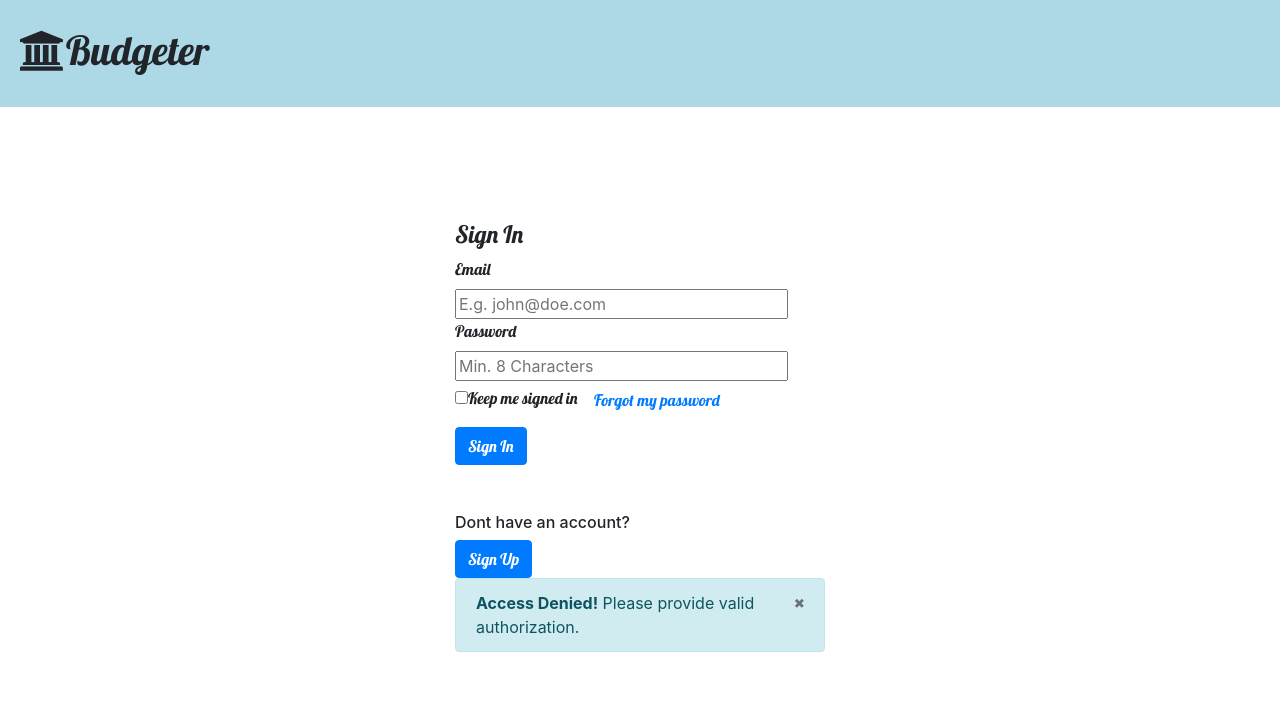
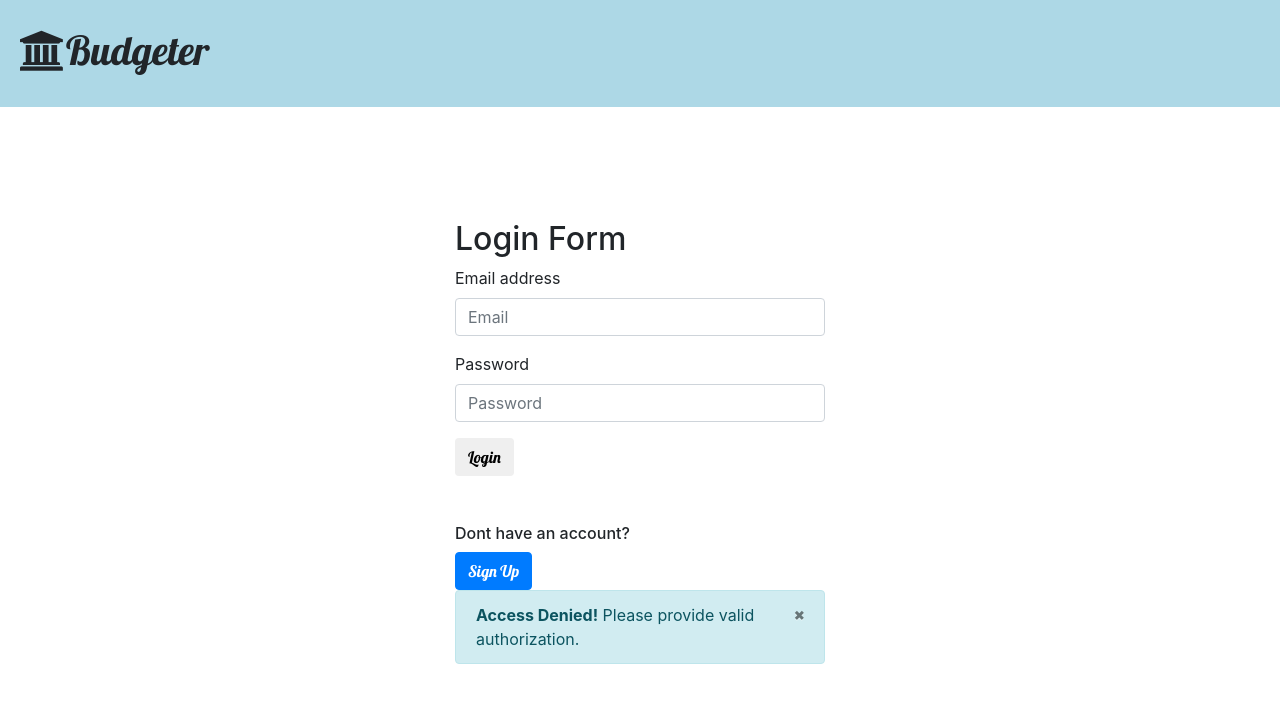
Before and after one commit to BootcampTeam1/Project_V_2.0, a website: page views/signin.html in a window 1280 px wide. Drawn offline with nearby package versions, Linux system fonts and the light colour scheme.

Commit message:
still struggling to get post to work, routes a functional - need to connect to front end.

```diff
--- a/routes/htmlRoutes.js
+++ b/routes/htmlRoutes.js
@@ -25,7 +25,7 @@ router.get("/login", (req, res) => {
 // GET "/members" - authenticated route - logged in users only
 // add this middleware for any route that shouldnt be accessible to public
 router.get("/members", isAuthenticated, (req, res) => {
-  res.sendFile(path.join(__dirname, "../views/members.html"));
+  res.sendFile(path.join(__dirname, "../views/index.html"));
 });
 
 module.exports = router;
--- a/views/signin.html
+++ b/views/signin.html
@@ -29,37 +29,23 @@
         <div class="span12">
              <div class="span6">
                 <div class="area">
-                    <form id="loginForm" class="form-horizontal">
-                        <div class="heading">
-                            <h4 class="form-heading">Sign In</h4>
+
+									<!-- form starts -->
+											<h2>Login Form</h2>
+
+											<form id="loginForm" class="loginForm" action="/api/login" method="post">
+												<div class="form-group">
+													<label for="exampleInputEmail1">Email address</label>
+													<input type="email" class="form-control" id="inputUsername" placeholder="Email">
 												</div>
+												<div class="form-group">
+													<label for="exampleInputPassword1">Password</label>
+													<input type="password" class="form-control" id="inputPassword" placeholder="Password">
+												</div>
+												<button type="submit" class="btn btn-default">Login</button>
+											</form>
+								<!-- form ends -->
 
-                        <div class="control-group">
-                            <label class="control-label" for="inputUsername">Email</label>
-
-                            <div class="controls">
-                                <input id="inputUsername" placeholder="E.g. john@doe.com" type="text">
-                            </div>
-                        </div>
-
-                        <div class="control-group">
-                            <label class="control-label" for="inputPassword">Password</label>
-
-                            <div class="controls">
-                                <input id="inputPassword" placeholder="Min. 8 Characters" type="password">
-                            </div>
-                        </div>
-
-                        <div class="control-group">
-                            <div class="controls">
-                                <label class="checkbox">
-                                    <input type="checkbox">Keep me signed in
-                                    <a class="btn btn-link" href="#">Forgot my password</a>
-                                </label>
-                                <br>
-                                <button class="btn btn-primary" type="submit">Sign In</button>
-                            </div>
-                        </div>
 									<br /><br />
 									<h6>Dont have an account?</h6>
 									<a href="/"><button class="btn btn-primary" type="button">Sign Up</button></a>
@@ -68,7 +54,6 @@
 											<strong>Access Denied!</strong>
 											Please provide valid authorization.
 									</div>
-                    </form>
                 </div>
             </div>
         </div>
```
Also changed, not shown: views/signup.html (+5 -2 lines). Lines whose indentation alone changed are shown as unchanged.
